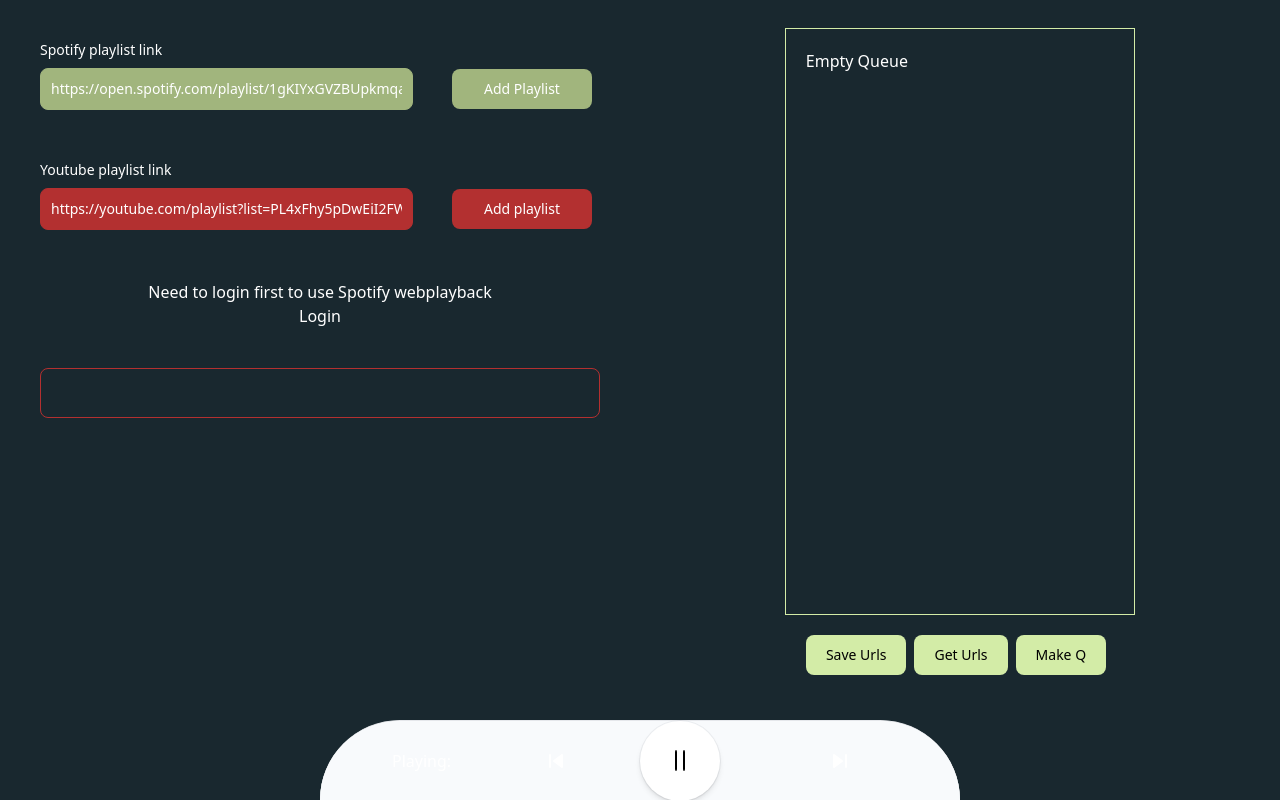
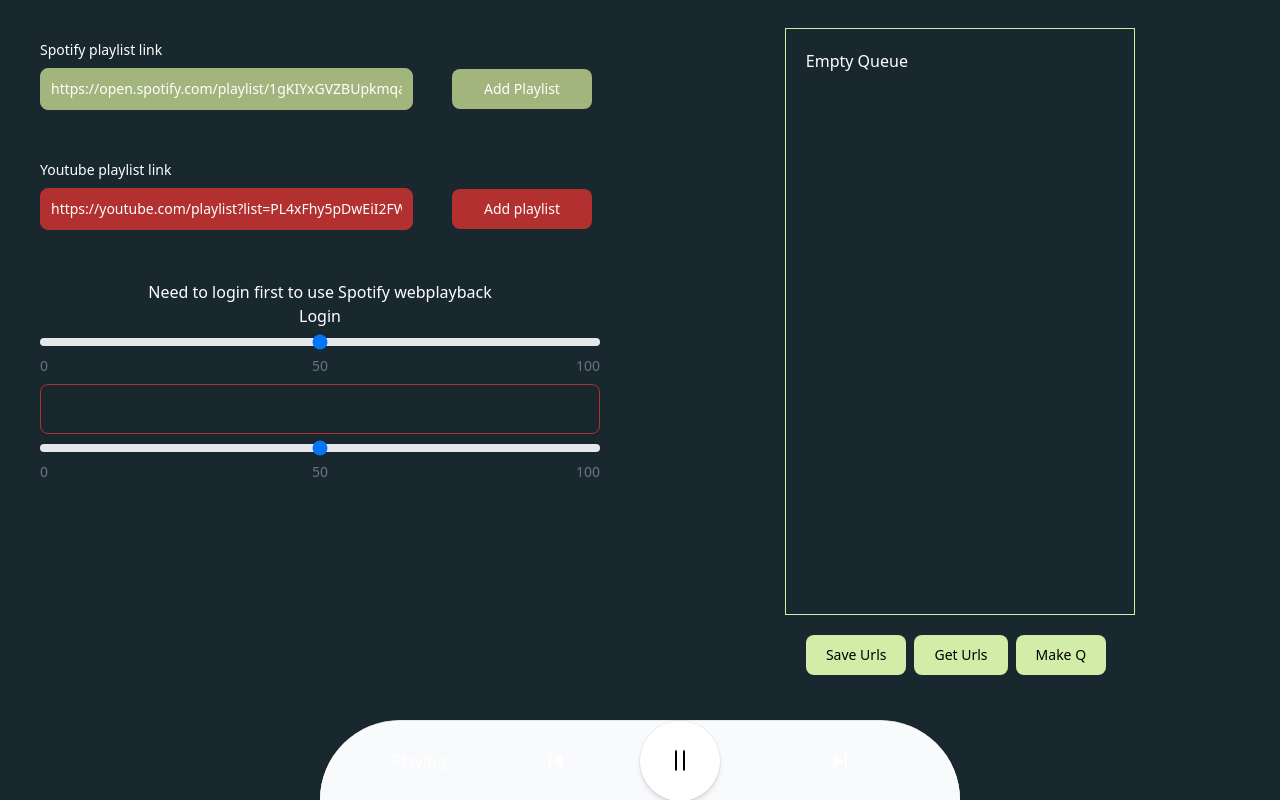
Before and after one commit to laefy13/ytspot, an Angular app: page / in a window 1280 px wide. Built offline with nearby package versions, Linux system fonts and the light colour scheme.

Commit message:
added volume sliders

```diff
--- a/src/app/services/ytservice.service.ts
+++ b/src/app/services/ytservice.service.ts
@@ -36,6 +36,7 @@ export class YtserviceService {
 
   private createPlayer(observer: Observer<any>): void {
     this.player = new YT.Player('youtube-player', {
+      playerVars: { controls: 0 },
       events: {
         onReady: (event: any) => observer.next(event.target),
         onError: (event: any) => observer.error(event.data),
--- a/src/app/spotify-web-playback/spotify-web-playback.component.html
+++ b/src/app/spotify-web-playback/spotify-web-playback.component.html
@@ -1,4 +1,4 @@
-<div class="w-full pb-10">
+<div class="w-full pb-2">
   <div
     class="login flex flex-col justify-center text-center"
     *ngIf="access_token == null"
@@ -33,4 +33,27 @@
       />
     </div>
   </div>
+  <div class="relative mb-6">
+    <input
+      id="minmax-range"
+      type="range"
+      min="0"
+      max="100"
+      [(ngModel)]="spotify_volume"
+      (change)="updateVolume()"
+      class="w-full h-2 bg-gray-200 rounded-lg appearance-none cursor-pointer dark:bg-gray-700"
+    />
+    <span
+      class="text-sm text-gray-500 dark:text-gray-400 absolute start-0 -bottom-6"
+      >0</span
+    >
+    <span
+      class="text-sm text-gray-500 dark:text-gray-400 absolute start-1/2 -translate-x-1/2 rtl:translate-x-1/2 -bottom-6"
+      >50</span
+    >
+    <span
+      class="text-sm text-gray-500 dark:text-gray-400 absolute end-0 -bottom-6"
+      >100</span
+    >
+  </div>
 </div>
--- a/src/app/spotify-web-playback/spotify-web-playback.component.ts
+++ b/src/app/spotify-web-playback/spotify-web-playback.component.ts
@@ -7,6 +7,7 @@ import * as store from 'store2';
 import { Inject, PLATFORM_ID } from '@angular/core';
 import { LoadingComponent } from '../loading/loading.component';
 import { environment } from '../../environments/environment';
+import { FormsModule } from '@angular/forms';
 declare global {
   interface Window {
     Spotify: any;
@@ -17,7 +18,7 @@ declare global {
 @Component({
   selector: 'app-spotify-web-playback',
   standalone: true,
-  imports: [CommonModule, LoadingComponent],
+  imports: [CommonModule, LoadingComponent, FormsModule],
   templateUrl: './spotify-web-playback.component.html',
   styleUrl: './spotify-web-playback.component.css',
 })
@@ -29,7 +30,7 @@ export class SpotifyWebPlaybackComponent implements OnInit {
   player: any;
   api_link = environment.API_URL;
   access_token = null;
-  // is_updated: boolean=false;
+  spotify_volume = 50;
   private position_changed = false;
   device_ready = false;
   spot_to_yt = false;
@@ -113,13 +114,13 @@ export class SpotifyWebPlaybackComponent implements OnInit {
       this.player.connect().then((success: any) => {
         if (success) {
           this.device_ready = true;
+          this.updateVolume();
         }
       });
       this.player.addListener(
         'player_state_changed',
         ({ position, duration, track_window: { current_track } }: any) => {
           if (position > 0) {
-            // this.position_changed = true;
             this.player.getCurrentState().then((state: any) => {
               if (!state) return;
               if (!state.paused) {
@@ -130,7 +131,6 @@ export class SpotifyWebPlaybackComponent implements OnInit {
           if (this.position_changed && position === 0) {
             this.positionChange(false);
             this.spotifyService.updateCurrentTrackId();
-            // }
           }
         }
       );
@@ -171,4 +171,7 @@ export class SpotifyWebPlaybackComponent implements OnInit {
     }
     return '';
   }
+  updateVolume() {
+    this.player.setVolume(this.spotify_volume / 100);
+  }
 }
--- a/src/app/youtube-web-playback/youtube-web-playback.component.html
+++ b/src/app/youtube-web-playback/youtube-web-playback.component.html
@@ -1 +1,24 @@
 <div class="rounded-lg border border-red w-full h-50" id="youtube-player"></div>
+<div class="relative mb-6">
+  <input
+    id="minmax-range"
+    type="range"
+    min="0"
+    max="100"
+    [(ngModel)]="youtube_volume"
+    (change)="updateVolume()"
+    class="w-full h-2 bg-gray-200 rounded-lg appearance-none cursor-pointer dark:bg-gray-700"
+  />
+  <span
+    class="text-sm text-gray-500 dark:text-gray-400 absolute start-0 -bottom-6"
+    >0</span
+  >
+  <span
+    class="text-sm text-gray-500 dark:text-gray-400 absolute start-1/2 -translate-x-1/2 rtl:translate-x-1/2 -bottom-6"
+    >50</span
+  >
+  <span
+    class="text-sm text-gray-500 dark:text-gray-400 absolute end-0 -bottom-6"
+    >100</span
+  >
+</div>
--- a/src/app/youtube-web-playback/youtube-web-playback.component.ts
+++ b/src/app/youtube-web-playback/youtube-web-playback.component.ts
@@ -1,10 +1,11 @@
 import { Component } from '@angular/core';
 import { YtserviceService } from '../services/ytservice.service';
+import { FormsModule } from '@angular/forms';
 
 @Component({
   selector: 'app-youtube-web-playback',
   standalone: true,
-  imports: [],
+  imports: [FormsModule],
   templateUrl: './youtube-web-playback.component.html',
   styleUrl: './youtube-web-playback.component.css',
 })
@@ -12,6 +13,7 @@ export class YoutubeWebPlaybackComponent {
   player: any;
   youtube_loop: boolean = false;
   youtube_shuffle: boolean = false;
+  youtube_volume = 50;
 
   constructor(private ytService: YtserviceService) {}
   pauseVideo() {
@@ -35,10 +37,14 @@ export class YoutubeWebPlaybackComponent {
   stopVideo() {
     this.player.stopVideo();
   }
+  updateVolume() {
+    this.player.setVolume(this.youtube_volume);
+  }
   ngOnInit(): void {
     this.ytService.loadPlayer().subscribe(
       (player: any) => {
         this.player = player;
+        this.player.setVolume(this.youtube_volume);
       },
       () => {
         console.error('Error loading YouTube player:');
--- a/src/environments/environment.ts
+++ b/src/environments/environment.ts
@@ -1,4 +1,4 @@
 export const environment = {
   production: false,
-  API_URL: 'https://ytspotserver.azurewebsites.net/api/',
+  API_URL: 'http://127.0.0.1:8000/api/',
 };
```
